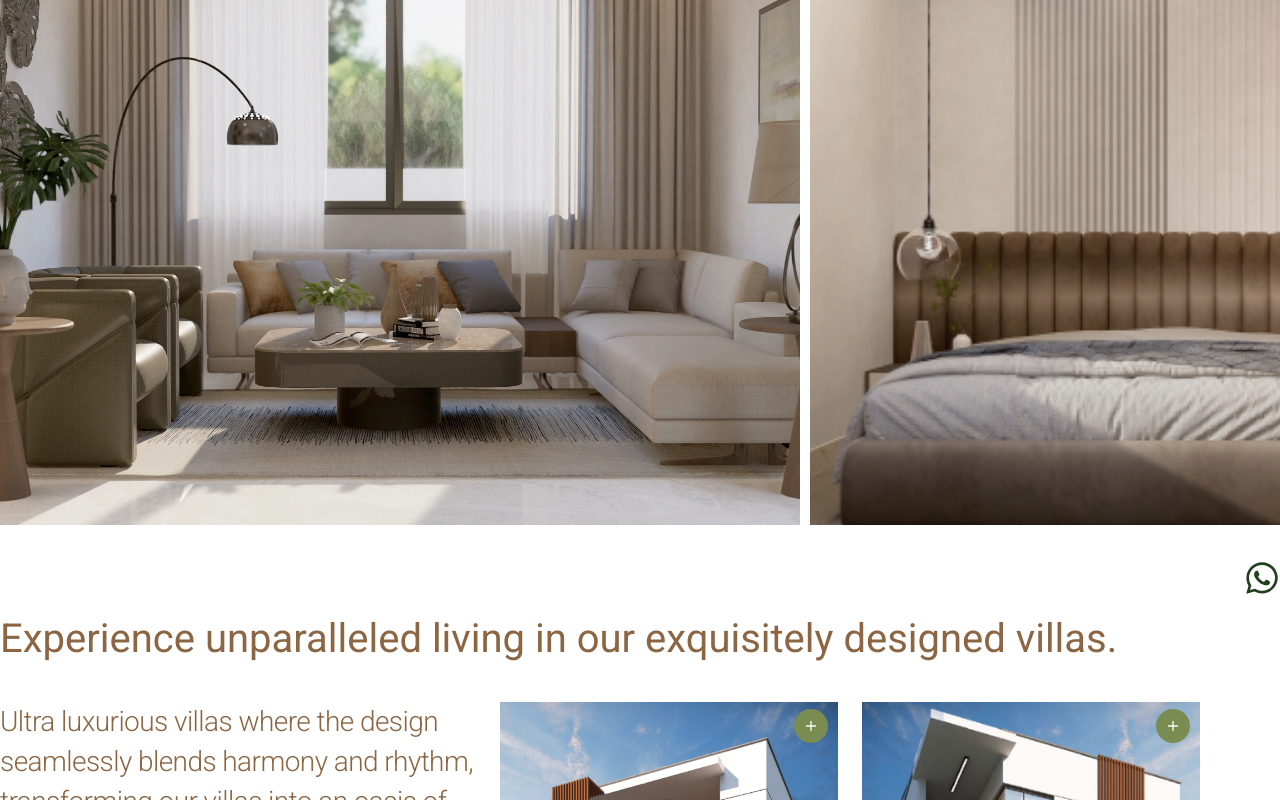
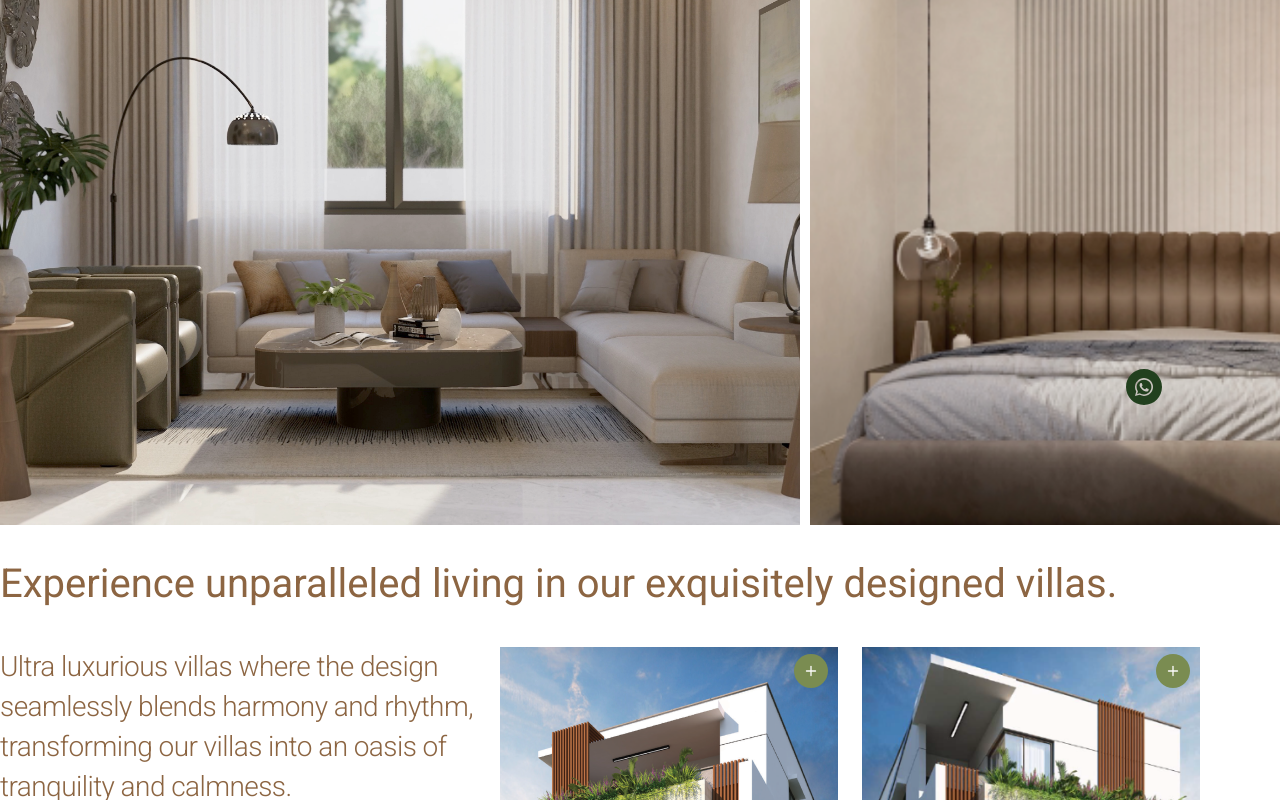
Before and after one commit to PrathamDogra/elixir, a Next.js app: page / in a window 1280 px wide. Shown: the part 381-1181 px from the top of the page. Built offline with nearby package versions, Linux system fonts and the light colour scheme.

Commit message:
ADD: Fixed whatsapp

```diff
--- a/app/index.module.scss
+++ b/app/index.module.scss
@@ -210,19 +210,6 @@
       padding: 0;
       letter-spacing: -0.4px;
     }
-  }
-}
-
-.whatsAppContainer {
-  display: flex;
-  justify-content: flex-end;
-
-  .whatsAppBtn {
-    @include btn-class;
-  }
-
-  @include mobile {
-    padding: 0 20px;
   }
 }
 
--- a/app/page.tsx
+++ b/app/page.tsx
@@ -7,8 +7,6 @@ import PlayIcon from "assets/icons/play.svg";
 import Footer from "components/Footer";
 import MobileNavigation from "components/MobileNavigation";
 import styles from "./index.module.scss";
-import Map from "assets/images/map.png";
-import WhatsApp from "assets/icons/WhatsAppIcon.svg";
 import RightIcon from "assets/icons/RightArrow.svg";
 import HomeIcon from "assets/icons/house.svg";
 import TrainIcon from "assets/icons/TrainIcon.svg";
@@ -16,7 +14,7 @@ import cn from "classnames";
 import PlusIcon from "assets/icons/Plus-white.svg";
 import MinusIcon from "assets/icons/minus.svg";
 import { useRouter } from "next/navigation";
-import { MOBILE_NUMBER, MESSAGE } from "../constants";
+import WhatsApp from "../components/WhatsApp";
 
 const HomePage = () => {
   const router = useRouter();
@@ -105,16 +103,6 @@ const HomePage = () => {
         </div>
       ) : (
         <div className={styles.rightImage}></div>
-      )}
-      {(screenWidth as number) > 767 && (
-        <div className={styles.whatsAppContainer}>
-          <Link
-            href={`//api.whatsapp.com/send?phone=${MOBILE_NUMBER}&text=${MESSAGE}`}
-            className={styles.whatsAppBtn}
-          >
-            <Image src={WhatsApp} width={36} height={36} alt="" />
-          </Link>
-        </div>
       )}
       <div className={styles.exploreSection}>
         <div className={styles.heading}>
@@ -266,6 +254,7 @@ const HomePage = () => {
       </div>
       <Footer />
       {(screenWidth as number) < 767 && <MobileNavigation />}
+      {(screenWidth as number) > 767 && <WhatsApp />}
     </div>
   );
 };
--- /dev/null
+++ b/components/WhatsApp/index.module.scss
@@ -0,0 +1,9 @@
+@import "styles/colors";
+@import "styles/mixins";
+
+.whatsAppBtn {
+  position: fixed;
+  left: 88vw;
+  bottom: 10px;
+  @include btn-class;
+}
--- /dev/null
+++ b/components/WhatsApp/index.tsx
@@ -0,0 +1,44 @@
+import Link from "next/link";
+import { useState, useEffect } from "react";
+import Image from "next/image";
+import WhatsAppIcon from "../../public/assets/icons/WhatsAppIcon.svg";
+import { MOBILE_NUMBER, MESSAGE } from "../../constants";
+import styles from "./index.module.scss";
+
+const WhatsApp = () => {
+  const [screenWidth, setScreenWidth] = useState<Number>(0);
+
+  useEffect(() => {
+    const updateScreenWidth = () => {
+      if (typeof window !== "undefined") {
+        setScreenWidth(window.innerWidth);
+      }
+    };
+
+    // Initial screen width on mount
+    updateScreenWidth();
+
+    // Event listener for screen width changes
+    if (typeof window !== "undefined")
+      window.addEventListener("resize", updateScreenWidth);
+
+    // Clean up the event listener when the component unmounts
+    return () => {
+      if (typeof window !== "undefined")
+        window.removeEventListener("resize", updateScreenWidth);
+    };
+  }, []);
+
+  return (
+    (screenWidth as number) > 767 && (
+      <Link
+        href={`//api.whatsapp.com/send?phone=${MOBILE_NUMBER}&text=${MESSAGE}`}
+        className={styles.whatsAppBtn}
+      >
+        <Image src={WhatsAppIcon} width={36} height={36} alt="" />
+      </Link>
+    )
+  );
+};
+
+export default WhatsApp;
```
Also changed, not shown: assets/icons/WhatsAppIcon.svg (deleted), public/assets/icons/WhatsAppIcon.svg (added).
